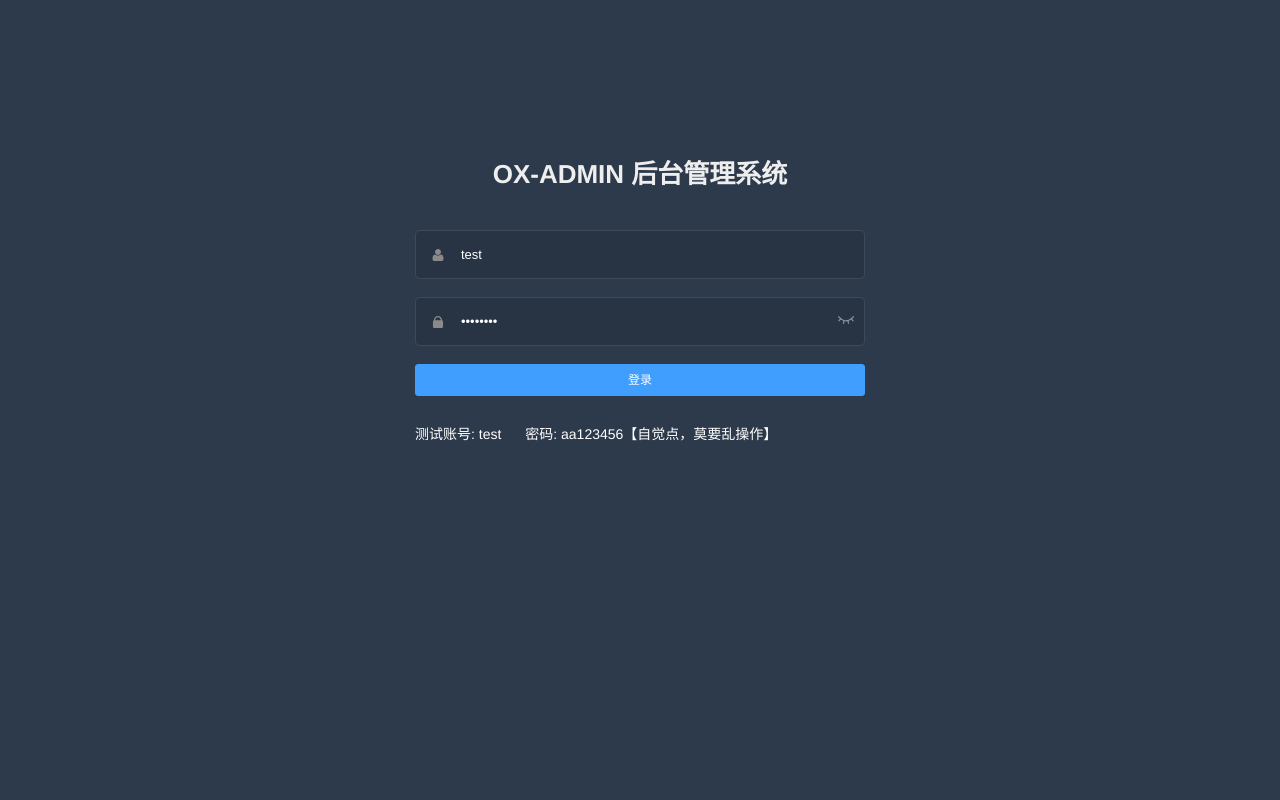
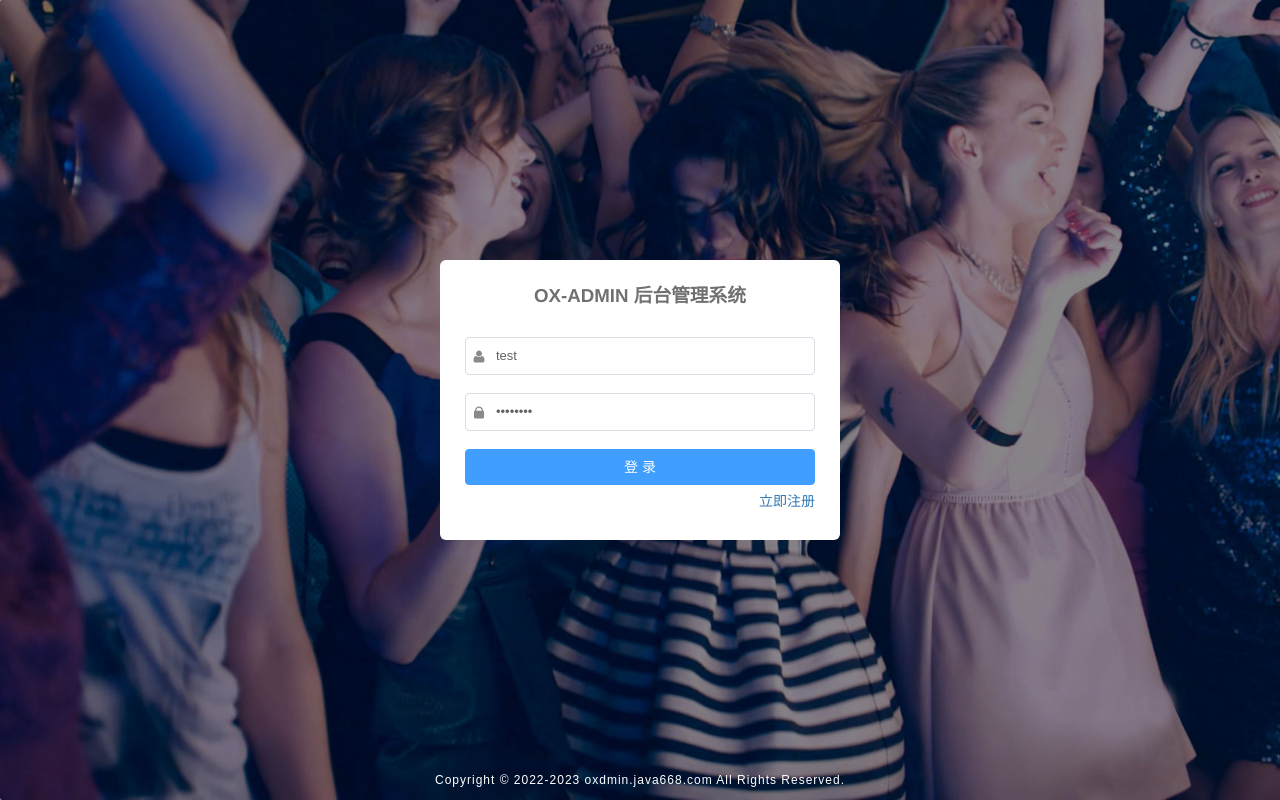
Before and after one commit to java668/ox-admin-web, a Vue app: page /login in a window 1280 px wide. Built offline with nearby package versions, Linux system fonts and the light colour scheme.

Commit message:
login modify

```diff
--- a/src/router/index.js
+++ b/src/router/index.js
@@ -46,7 +46,7 @@ export const constantRoutes = [
   },
   {
     path: '/login',
-    component: () => import('@/views/login/index'),
+    component: () => import('@/views/login/login'),
     hidden: true
   },
 
--- /dev/null
+++ b/src/views/login/login.vue
@@ -0,0 +1,194 @@
+<template>
+  <div class="login">
+    <el-form ref="loginForm" :model="loginForm" :rules="loginRules" class="login-form">
+      <h3 class="title">OX-ADMIN 后台管理系统</h3>
+      <el-form-item prop="username">
+        <el-input
+          v-model="loginForm.username"
+          type="text"
+          auto-complete="off"
+          placeholder="账号"
+        >
+          <svg-icon slot="prefix" icon-class="user" class="el-input__icon input-icon" />
+        </el-input>
+      </el-form-item>
+      <el-form-item prop="password">
+        <el-input
+          v-model="loginForm.password"
+          type="password"
+          auto-complete="off"
+          placeholder="密码"
+          @keyup.enter.native="handleLogin"
+        >
+          <svg-icon slot="prefix" icon-class="password" class="el-input__icon input-icon" />
+        </el-input>
+      </el-form-item>
+      <el-form-item prop="code" v-if="captchaEnabled">
+        <el-input
+          v-model="loginForm.code"
+          auto-complete="off"
+          placeholder="验证码"
+          style="width: 63%"
+          @keyup.enter.native="handleLogin"
+        >
+          <svg-icon slot="prefix" icon-class="validCode" class="el-input__icon input-icon" />
+        </el-input>
+        <div class="login-code">
+          <img :src="codeUrl" @click="getCode" class="login-code-img"/>
+        </div>
+      </el-form-item>
+      <el-checkbox v-if="false" v-model="loginForm.rememberMe" style="margin:0px 0px 25px 0px;">记住密码</el-checkbox>
+      <el-form-item style="width:100%;">
+        <el-button
+          :loading="loading"
+          size="medium"
+          type="primary"
+          style="width:100%;"
+          @click.native.prevent="handleLogin"
+        >
+          <span v-if="!loading">登 录</span>
+          <span v-else>登 录 中...</span>
+        </el-button>
+        <div style="float: right;" >
+          <router-link class="link-type" :to="'/register'">立即注册</router-link>
+        </div>
+      </el-form-item>
+    </el-form>
+    <!--  底部  -->
+    <div class="el-login-footer">
+      <span>Copyright © 2022-2023 oxdmin.java668.com All Rights Reserved.</span>
+    </div>
+  </div>
+</template>
+<script>
+
+export default {
+  name: 'Login',
+  data() {
+    const validatePassword = (rule, value, callback) => {
+      if (value.length < 6) {
+        callback(new Error('密码不能少于6位'))
+      } else {
+        callback()
+      }
+    }
+    return {
+      loginForm: {
+        username: 'test',
+        password: 'aa123456',
+        rememberMe: false
+      },
+      loginRules: {
+        username: [
+          { required: true, trigger: 'blur', message: '请输入用户名' },
+          { min: 4, max: 20, message: '请输入 4 到 20 个字符的用户名', trigger: 'blur' }
+        ],
+        password: [{ required: true, trigger: 'blur', validator: validatePassword }]
+      },
+      loading: false,
+      passwordType: 'password',
+      redirect: undefined,
+      captchaEnabled: false
+    }
+  },
+  watch: {
+    $route: {
+      handler: function(route) {
+        this.redirect = route.query && route.query.redirect
+      },
+      immediate: true
+    }
+  },
+  methods: {
+    showPwd() {
+      if (this.passwordType === 'password') {
+        this.passwordType = ''
+      } else {
+        this.passwordType = 'password'
+      }
+      this.$nextTick(() => {
+        this.$refs.password.focus()
+      })
+    },
+    handleLogin() {
+      this.$refs.loginForm.validate(valid => {
+        if (valid) {
+          this.loading = true
+          this.$store.dispatch('user/login', this.loginForm).then(() => {
+            this.$router.push({ path: this.redirect || '/' })
+            this.loading = false
+          }).catch(() => {
+            this.loading = false
+          })
+        } else {
+          console.log('error submit!!')
+          return false
+        }
+      })
+    }
+  }
+}
+</script>
+
+<style rel="stylesheet/scss" lang="scss">
+.login {
+  display: flex;
+  justify-content: center;
+  align-items: center;
+  height: 100%;
+  background-image: url("../../assets/images/login-bg.jpg");
+  background-size: cover;
+}
+.title {
+  margin: 0px auto 30px auto;
+  text-align: center;
+  color: #707070;
+}
+
+.login-form {
+  border-radius: 6px;
+  background: #ffffff;
+  width: 400px;
+  padding: 25px 25px 5px 25px;
+  .el-input {
+    height: 38px;
+    input {
+      height: 38px;
+    }
+  }
+  .input-icon {
+    height: 39px;
+    width: 14px;
+    margin-left: 2px;
+  }
+}
+.login-tip {
+  font-size: 13px;
+  text-align: center;
+  color: #bfbfbf;
+}
+.login-code {
+  width: 33%;
+  height: 38px;
+  float: right;
+  img {
+    cursor: pointer;
+    vertical-align: middle;
+  }
+}
+.el-login-footer {
+  height: 40px;
+  line-height: 40px;
+  position: fixed;
+  bottom: 0;
+  width: 100%;
+  text-align: center;
+  color: #fff;
+  font-family: Arial;
+  font-size: 12px;
+  letter-spacing: 1px;
+}
+.login-code-img {
+  height: 38px;
+}
+</style>
```
Also changed, not shown: src/assets/images/login-bg.jpg (added).
